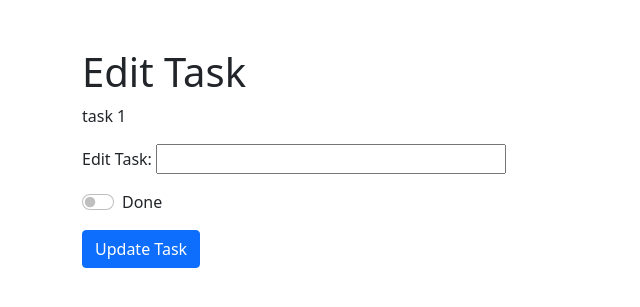
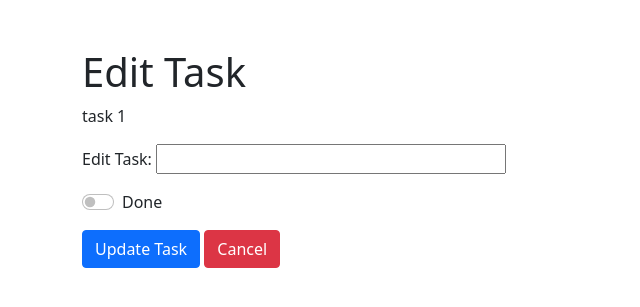
Before and after one commit to nubcoder420/Professional-Portfolio-Projects, a Flask app: page /edit/1 in a window 1280 px wide. Shown: the part 56-363 px from the top of the page, without its empty margins (0-640 px from the left). Run offline with Flask 3, Linux system fonts and the light colour scheme; data comes from the database, SQL or seed files in the repository; some libraries are stand-ins or nearby versions.

Commit message:
Improve UI/UX

```diff
--- a/Day 87 - Web Development - Todo List Webapp/templates/edit_task.html
+++ b/Day 87 - Web Development - Todo List Webapp/templates/edit_task.html
@@ -26,6 +26,7 @@
     </div>
 
     <button type="submit" class="btn btn-primary">Update Task</button>
+    <a href="{{ url_for('index') }}" class="btn btn-danger">Cancel</a>
 </form>
 
 {% endblock %}
```
